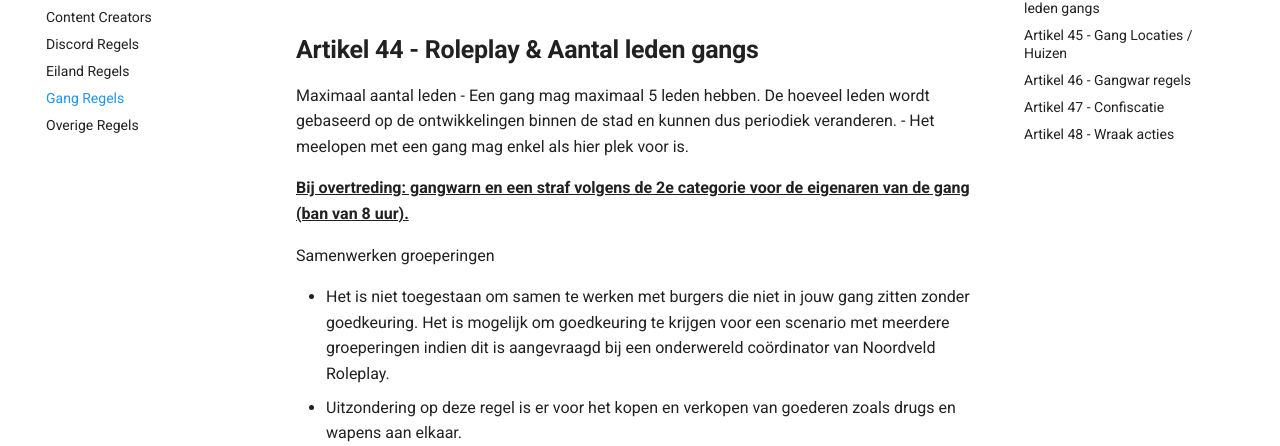
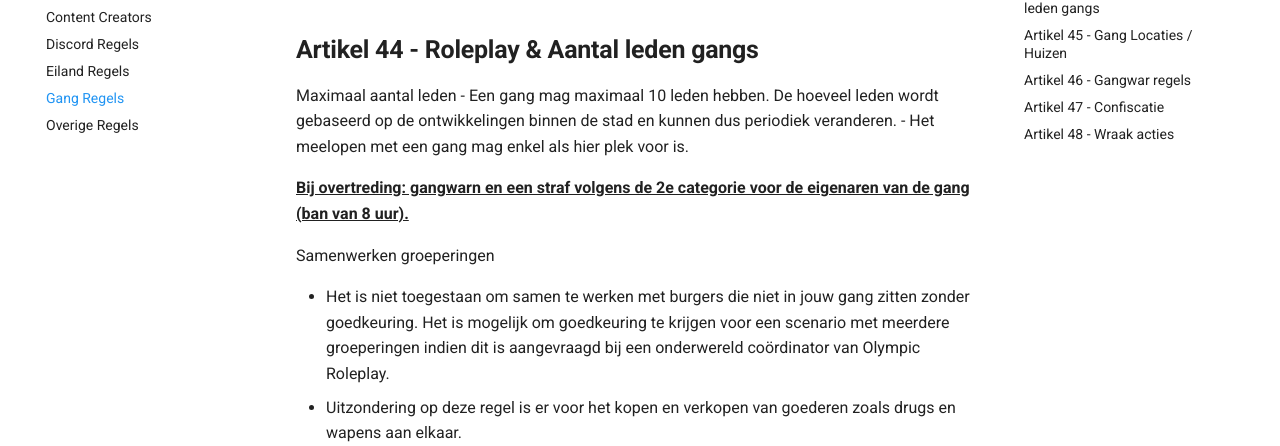
Before and after one commit to FlaKKee/OlympicRP-APV, an MkDocs documentation site: the page built from docs/gang.md, in a window 1280 px wide and 900 px high. Shown: the part 148-594 px from the top of the window. Built offline with MkDocs 1.6.1 and Material for MkDocs 9.7.7, drawn with Linux system fonts in a browser that asks for light colours.

Commit message:
Update gang.md

```diff
--- a/docs/gang.md
+++ b/docs/gang.md
@@ -3,14 +3,14 @@
 ## **Artikel 44 - Roleplay & Aantal leden gangs**
 
 Maximaal aantal leden
-- Een gang mag maximaal 5 leden hebben. De hoeveel leden wordt gebaseerd op de ontwikkelingen binnen de stad en kunnen dus periodiek veranderen.
+- Een gang mag maximaal 10 leden hebben. De hoeveel leden wordt gebaseerd op de ontwikkelingen binnen de stad en kunnen dus periodiek veranderen.
 - Het meelopen met een gang mag enkel als hier plek voor is.
 
 **^^Bij overtreding: gangwarn en een straf volgens de 2e categorie voor de eigenaren van de gang (ban van 8 uur).^^**
 
 Samenwerken groeperingen
 
-- Het is niet toegestaan om samen te werken met burgers die niet in jouw gang zitten zonder goedkeuring. Het is mogelijk om goedkeuring te krijgen voor een scenario met meerdere groeperingen indien dit is aangevraagd bij een onderwereld coördinator van Noordveld Roleplay.
+- Het is niet toegestaan om samen te werken met burgers die niet in jouw gang zitten zonder goedkeuring. Het is mogelijk om goedkeuring te krijgen voor een scenario met meerdere groeperingen indien dit is aangevraagd bij een onderwereld coördinator van Olympic Roleplay.
 - Uitzondering op deze regel is er voor het kopen en verkopen van goederen zoals drugs en wapens aan elkaar.
 
 **^^Bij overtreding: gangwarn en een straf volgens de 2e categorie voor de eigenaren van de gang (ban van 8 uur).^^**
```
